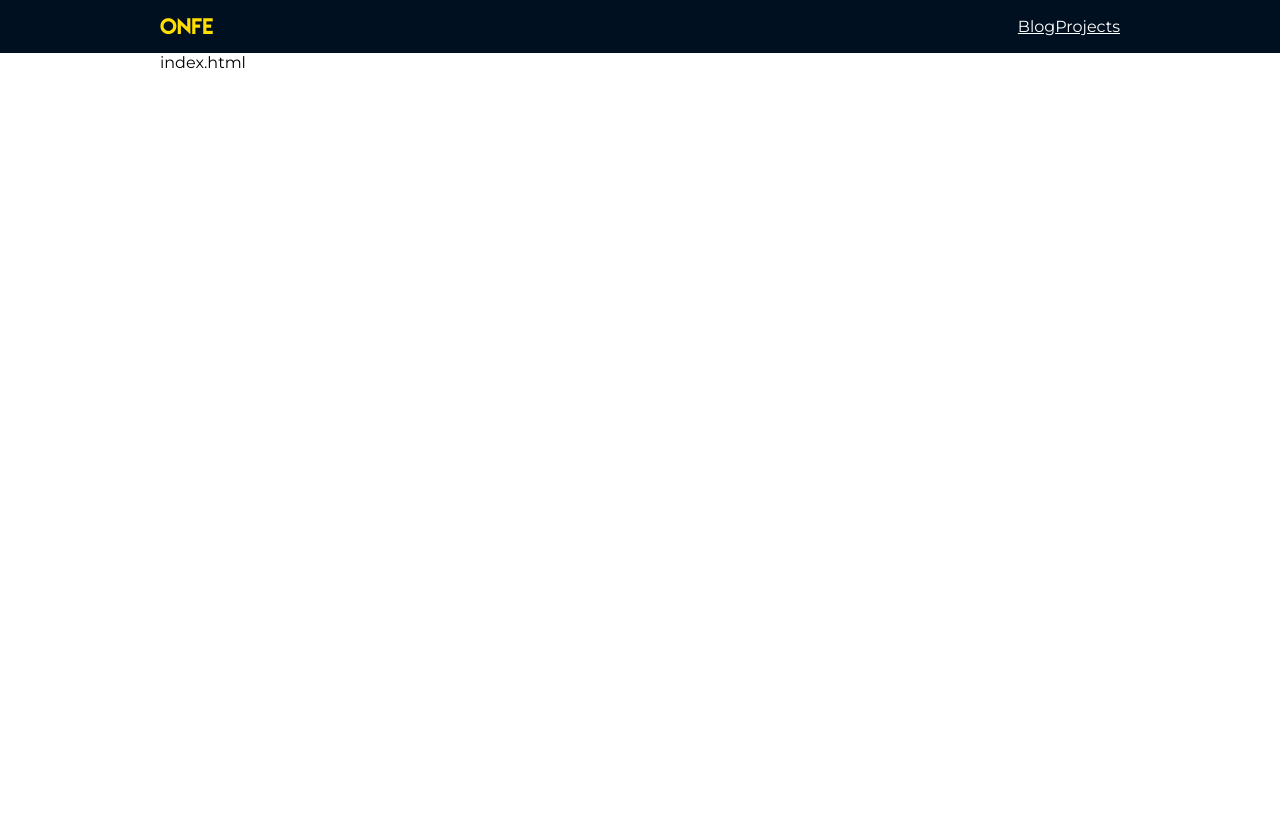
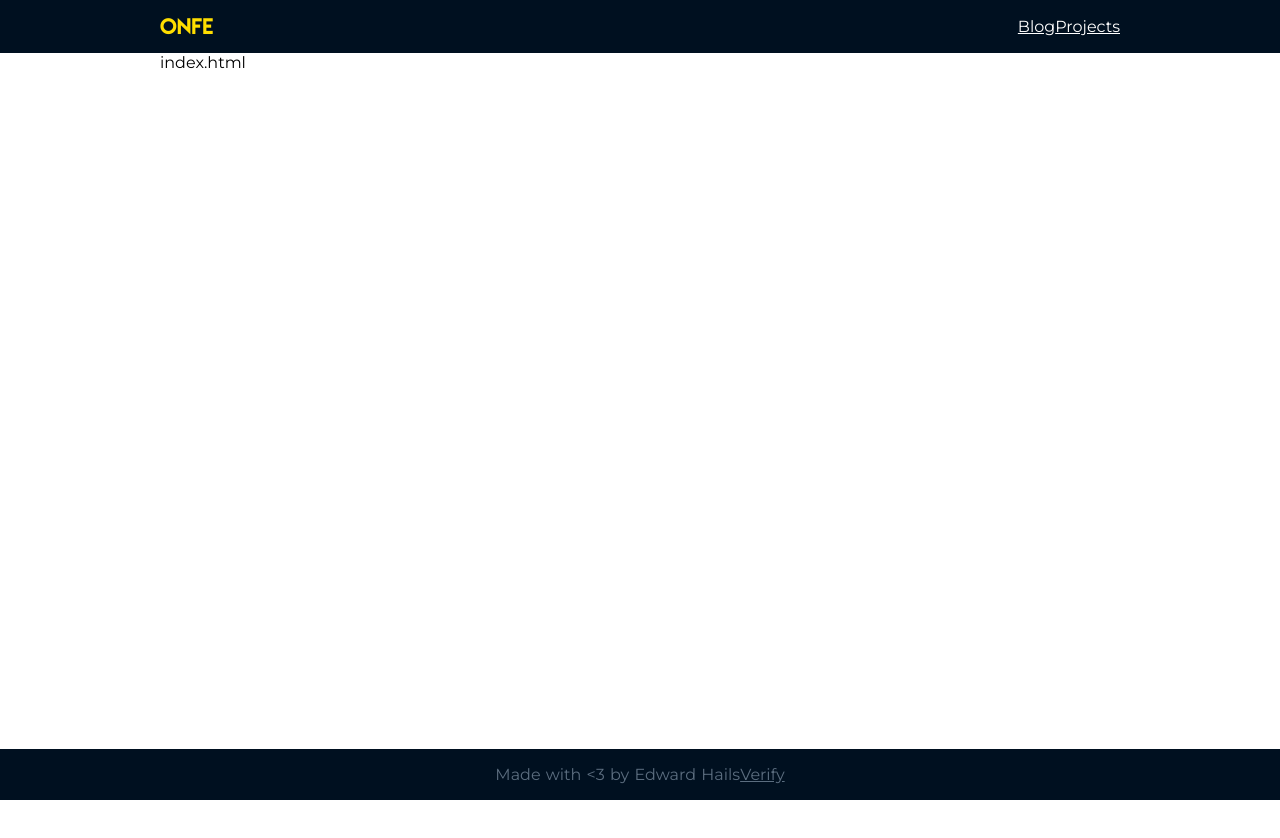
Before and after one commit to onfe/web, a Nuxt app: page / in a window 1280 px wide. Shown: the top 838 px of the page. After the commit the page ends 800 px from the top, so only its background shows below. Built offline with nearby package versions, Linux system fonts and the light colour scheme.

Commit message:
Add sticky footer.

```diff
--- a/assets/scss/_vars.scss
+++ b/assets/scss/_vars.scss
@@ -5,3 +5,4 @@ $colour-blue: #0096ff;
 $colour-dark: #001020;
 $colour-light: #f8f9fa;
 $colour-white: #ffffff;
+$colour-secondary: darken($colour-light, 55%);
--- a/assets/scss/styles.scss
+++ b/assets/scss/styles.scss
@@ -4,7 +4,12 @@
 /* apply a natural box layout model to all elements, but allowing components to change */
 html {
   box-sizing: border-box;
+  height: 100%;
 }
 *, *:before, *:after {
   box-sizing: inherit;
 }
+
+html, body {
+  min-height: 100%;
+}
--- /dev/null
+++ b/components/Footer.vue
@@ -0,0 +1,21 @@
+<template>
+  <footer>
+    <div class="container footer">
+      <span>Made with &lt;3 by Edward Hails</span>
+      <a href="/keybase.txt">Verify</a>
+    </div>
+  </footer>
+</template>
+
+<style lang="scss" scoped>
+footer {
+  width: 100%;
+  padding: $spacer;
+  background: $colour-dark;
+  color: $colour-secondary;
+}
+
+.footer {
+  text-align: center;
+}
+</style>
--- a/layouts/default.vue
+++ b/layouts/default.vue
@@ -1,16 +1,19 @@
 <template>
-  <div>
+  <div class="site">
     <Header />
-    <nuxt />
+    <nuxt class="content" />
+    <Footer />
   </div>
 </template>
 
 <script>
 import Header from '~/components/Header.vue'
+import Footer from '~/components/Footer.vue'
 
 export default {
   components: {
-    Header
+    Header,
+    Footer
   }
 }
 </script>
@@ -28,6 +31,16 @@ html {
   box-sizing: border-box;
 }
 
+.site {
+  display: flex;
+  min-height: 100vh;
+  flex-direction: column;
+}
+
+.content {
+  flex: 1 0 auto;
+}
+
 *,
 *:before,
 *:after {
--- a/pages/index.vue
+++ b/pages/index.vue
@@ -10,6 +10,6 @@ export default {}
 
 <style lang="scss" scoped>
 .temp {
-  height: 100em;
+  height: 20em;
 }
 </style>
```
